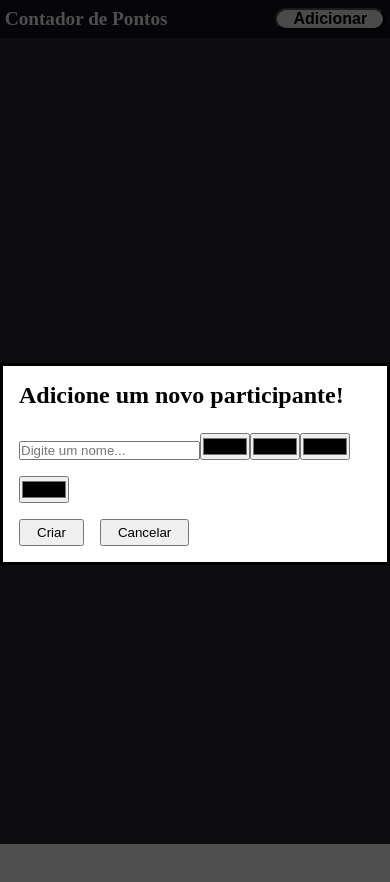
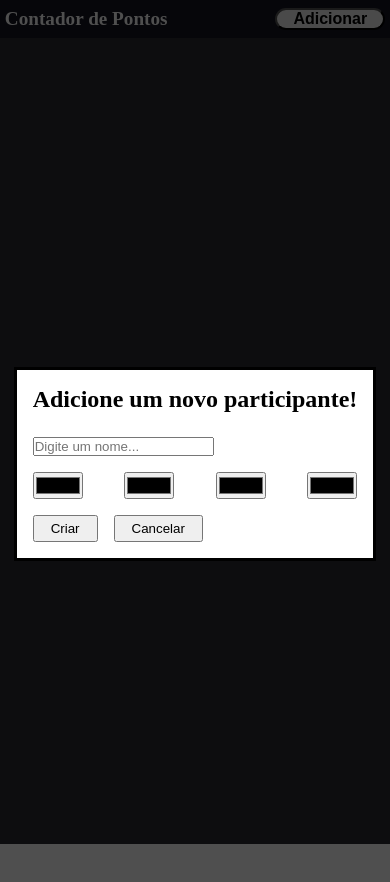
Before and after one commit to AbnnerB/marcador-de-pontos, a React (Create React App) app: page / in a window 390 px wide. Both pictures are taken after a click on the button "Adicionar". Shown: the top 882 px of the page. Built offline with nearby package versions, Linux system fonts and the light colour scheme.

Commit message:
responsivo e data
Adicionei data da ultima marcação
e alterei alguns estilos a mais

```diff
--- a/src/Components/MarkerCard/MarkerCard.js
+++ b/src/Components/MarkerCard/MarkerCard.js
@@ -23,6 +23,7 @@ export default function MarkerCard({
         </button>
       </div>
       <div className="spots" style={{ backgroundColor: item.backgroundPoints }}>
+        <div className="spotsFlex">
           <button onClick={() => lessOnePoint(item.id)}>
             <BsBookmarkDash />
           </button>
@@ -31,6 +32,8 @@ export default function MarkerCard({
             <BsBookmarkPlus />
           </button>
         </div>
+        {item.spots > 0 && <p>Ultima Marcação: {item.date} </p>}
+      </div>
     </section>
   );
 }
--- a/src/Components/PreviewCard/index.js
+++ b/src/Components/PreviewCard/index.js
@@ -9,7 +9,7 @@ export default function PreviewCard({
   colorDeleteButton,
 }) {
   return (
-    <section className="containerInfo">
+    <section className="containerInfo" style={{ border: "none" }}>
       <div
         className="nameAndDeletteButton"
         style={{ color: colorName, backgroundColor: backgroundName }}
@@ -19,7 +19,10 @@ export default function PreviewCard({
           <AiFillDelete />
         </button>
       </div>
-      <div className="spots" style={{ backgroundColor: backgroundPoints }}>
+      <div
+        className="spots"
+        style={{ backgroundColor: backgroundPoints, flexDirection: "row" }}
+      >
         <button>
           <BsBookmarkDash />
         </button>
--- a/src/Pages/Content.jsx
+++ b/src/Pages/Content.jsx
@@ -15,6 +15,9 @@ export default function Content() {
   const [backgroundName, setBackgroundName] = useState("");
   const [backgroundPoints, setBackgroundPoints] = useState("");
   const [colorDeleteButton, setColorDeleteButton] = useState("");
+
+  const [now, setNow] = useState("");
+  const dateToday = new Date().toLocaleTimeString();
 
   const [showContainer, setShowContainer] = useState(false);
 
@@ -61,6 +64,7 @@ export default function Content() {
       id: ids,
       name: names,
       spots: points,
+      date: now,
       colorName: colorName,
       backgroundName: backgroundName,
       backgroundPoints: backgroundPoints,
@@ -90,12 +94,15 @@ export default function Content() {
         if (item.spots < 1000) {
           item.spots += 1;
         }
+        item.date = dateToday;
       }
       return item;
     });
 
     setArrayContainerInfo(mapping);
     localStorage.setItem("arrayContainerInfoLocal", JSON.stringify(mapping));
+
+    setNow(dateToday);
   }
 
   function lessOnePoint(id) {
@@ -104,6 +111,7 @@ export default function Content() {
         if (item.spots > 0) {
           item.spots = item.spots - 1;
         }
+        item.date = dateToday;
       }
 
       return item;
@@ -111,6 +119,8 @@ export default function Content() {
 
     setArrayContainerInfo(mapping);
     localStorage.setItem("arrayContainerInfoLocal", JSON.stringify(mapping));
+
+    setNow(dateToday);
   }
 
   return (
@@ -129,7 +139,9 @@ export default function Content() {
             value={names}
             onChange={(e) => setNames(e.target.value)}
             autoFocus
+            className="inputCreateMarker"
           />
+          <div className="boxColors">
             <input
               type="color"
               value={colorName}
@@ -150,6 +162,7 @@ export default function Content() {
               value={backgroundPoints}
               onChange={(e) => setBackgroundPoints(e.target.value)}
             />
+          </div>
 
           {names.length > 0 && (
             <PreviewCard
@@ -161,7 +174,7 @@ export default function Content() {
             />
           )}
 
-          <div>
+          <div className="divButtonsCreateCancel">
             <button onClick={addContainerInfo}>Criar</button>
             <button onClick={showContainerCreateMarker}>Cancelar</button>
           </div>
--- a/src/Pages/styles.css
+++ b/src/Pages/styles.css
@@ -26,10 +26,21 @@
 .containerCreateMarker h2 {
   margin-bottom: 1em;
 }
-.containerCreateMarker input {
+
+.inputCreateMarker {
   margin-bottom: 1rem;
+  display: block;
 }
-.containerCreateMarker div {
+
+.boxColors {
+  width: 100%;
+  margin-bottom: 1rem;
+  display: flex;
+  justify-content: space-between;
+}
+
+.divButtonsCreateCancel {
+  margin-top: 1rem;
   display: flex;
   gap: 1rem;
 }
@@ -105,11 +116,16 @@ header {
   width: 100%;
   height: 100%;
   display: flex;
+  flex-direction: column;
+  align-items: center;
   justify-content: center;
   gap: 1rem;
   padding: 2rem 1rem;
   background-color: antiquewhite;
   border-radius: 0px 0px 9px 9px;
+}
+.spotsFlex {
+  display: flex;
 }
 
 .spots span {
@@ -155,6 +171,7 @@ header {
   .containerInfo {
     border: none;
     border-bottom: 3px solid black;
+
     min-width: 100px;
     width: 100%;
     max-width: 450px;
@@ -168,9 +185,18 @@ header {
 
   .nameAndDeletteButton {
     border: none;
+    padding: 0.4rem 0.8rem;
+  }
+
+  .deleteButton {
+    font-size: 1.4rem;
   }
   .titleName {
-    font-size: 1rem;
+    font-size: 1.4rem;
+  }
+  .spots {
+    gap: 0;
+    padding: 1rem;
   }
   .spots span {
     font-size: 1.4rem;
```
Lines whose indentation alone changed are shown as unchanged.
